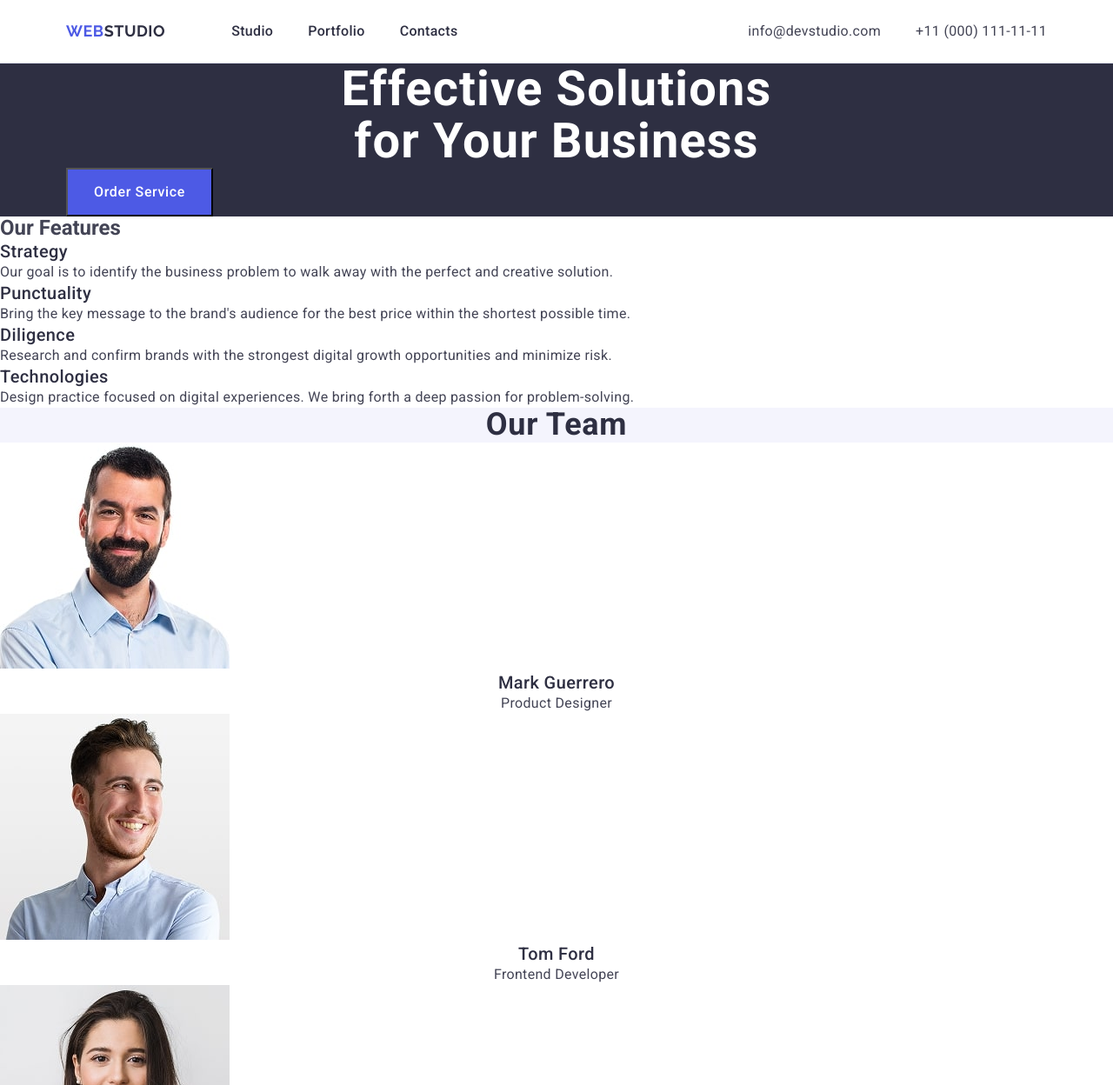
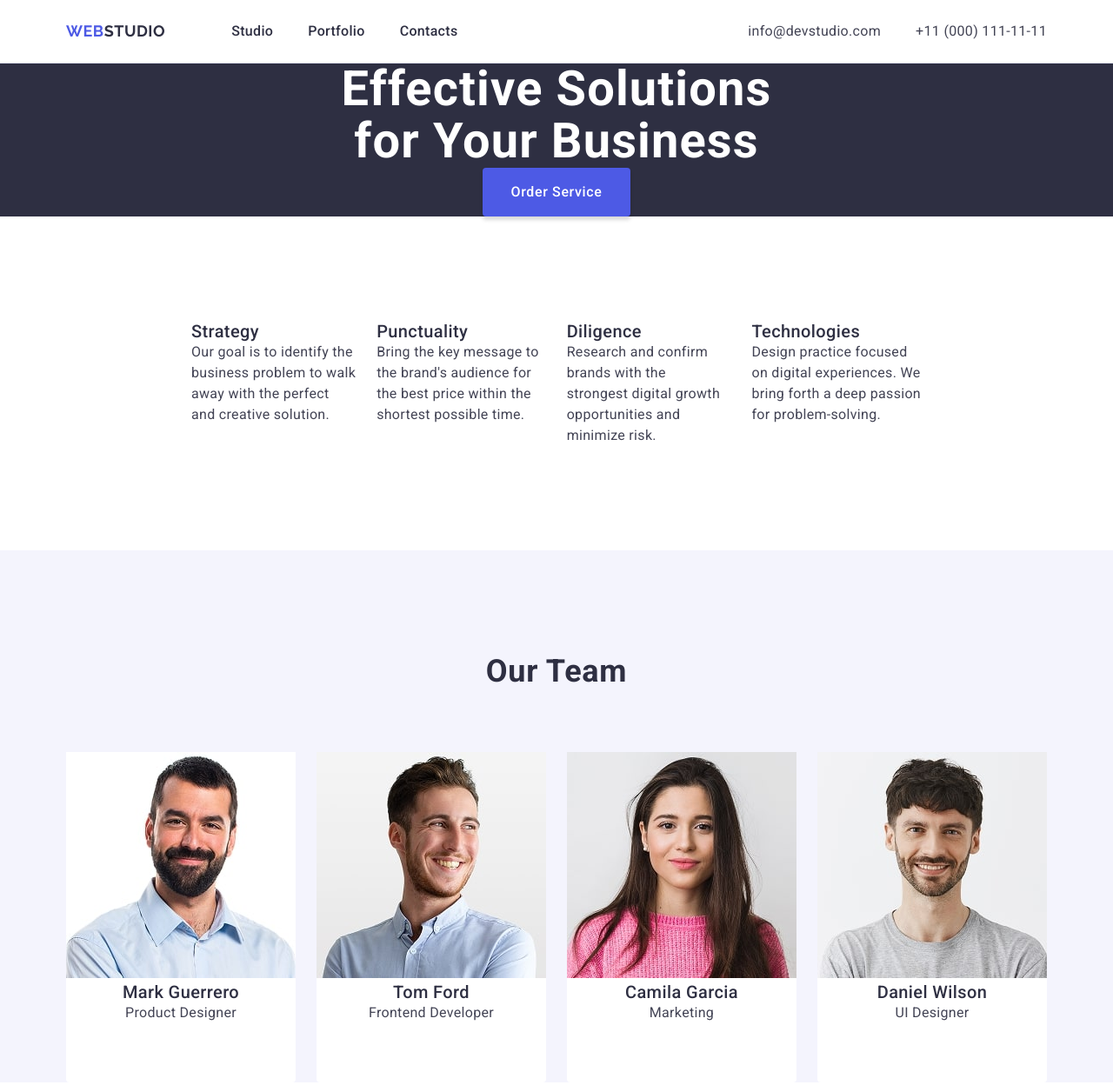
Before and after one commit to babijchik-oleg/goit-markup-hw-03, a plain HTML site: page index.html in a window 1280 px wide. Shown: the top 1248 px of the page at 87% size. Drawn offline with nearby package versions, Linux system fonts and the light colour scheme.

Commit message:
first commit

```diff
--- a/css/styles.css
+++ b/css/styles.css
@@ -121,9 +121,11 @@ color: #434455;
 
 .hero {
     background-color: #2e2f42;
+
 }
 
 .hero-title {
+
     margin-left: auto;
     margin-right: auto;
     width: 496px;
@@ -137,8 +139,14 @@ color: #fff;
 }
 
 .hero-btn {
-    width: 169px;
-    height: 56px;
+    border: none;
+    border-radius: 4px;
+padding: 16px 32px;
+min-width: 169px;
+height: 56px;
+box-shadow: 0 4px 4px 0 rgba(0, 0, 0, 0.15);
+   display: flex;
+    align-items: center;
     margin-left: auto;
     margin-right: auto;
     background-color: #4d5ae5;
@@ -160,9 +168,16 @@ cursor: pointer;}
 }
 
 .features-list {
+    display: flex;
+    gap: 24px;
+    padding-top: 120px;
+    padding-bottom: 120px;
+    padding-left: 144px;
+    padding-right: 144px;
 }
 
 .features-item {
+    width: calc(100%-288px) / 4;
 }
 
 .features-subtitle {
@@ -186,6 +201,8 @@ color: #434455;
     background: #f4f4fd;
 }
 .team-title {
+    padding-top: 120px;
+    padding-bottom: 72px;
 font-weight: 700;
 font-size: 36px;
 line-height: 1.11;
@@ -194,10 +211,18 @@ text-align: center;
 color: #2e2f42;
 }
 .team-list {
+display: flex;
+gap: 24px;
+
 
 }
 .team-item {
+    border-radius: 0 0 4px 4px;
+padding: 0px 0px 32px;
+width: 264px;
+height: 380px;
 background: #fff;
+width: calc(100% - 288px) / 4;
 }
 .team-subtitle {
     font-weight: 500;
@@ -218,8 +243,11 @@ color: #434455;
 
 /*------------------Portfolio-----------*/
 .portfolio {
+
 }
 .portfolio-title {
+    padding-top: 120px;
+    padding-bottom: 72px;
     font-weight: 700;
 font-size: 36px;
 line-height: 1.11;
@@ -227,10 +255,19 @@ letter-spacing: 0.02em;
 text-align: center;
 color: #2e2f42;
 }
+
 .portfolio-list {
+    display: flex;
+    flex-wrap: wrap;
+    gap: 48px 24px;
+
 }
+
 .portfolio-item {
+    width: 360px;
+height: 300px;
 }
+
 .portfolio-subtitle {
     font-weight: 500;
 font-size: 20px;
--- a/index.html
+++ b/index.html
@@ -49,7 +49,8 @@ crossorigin="anonymous" referrerpolicy="no-referrer" />
     </section>
 
     <section class="features">
-        <h2>Our Features</h2>
+        <div class="container">
+        <!-- <h2>Our Features</h2>  -->
         <ul class="features-list">
             <li class="features-item">
                 <h3 class="features-subtitle">Strategy</h3>
@@ -76,6 +77,8 @@ problem to walk away with the perfect and creative solution. </p>
     </section>
 
     <section class="team">
+        <div class="container">
+
         <h2 class="team-title">Our Team</h2>
         <ul class="team-list">
             <li class="team-item">
@@ -111,9 +114,11 @@ problem to walk away with the perfect and creative solution. </p>
                     <p class="team-text">UI Designer</p>
             </li>
         </ul>
+        </div>
     </section>
 
     <section class="portfolio">
+        <div class="container">
         <h2 class="portfolio-title">Our Portfolio</h2>
          <ul class="portfolio-list">
             <li class="portfolio-item">
@@ -165,8 +170,7 @@ problem to walk away with the perfect and creative solution. </p>
 
             </li>
          </ul>
-
-
+         </div>
     </section>
     </main>
     <footer class="page-footer">
```
